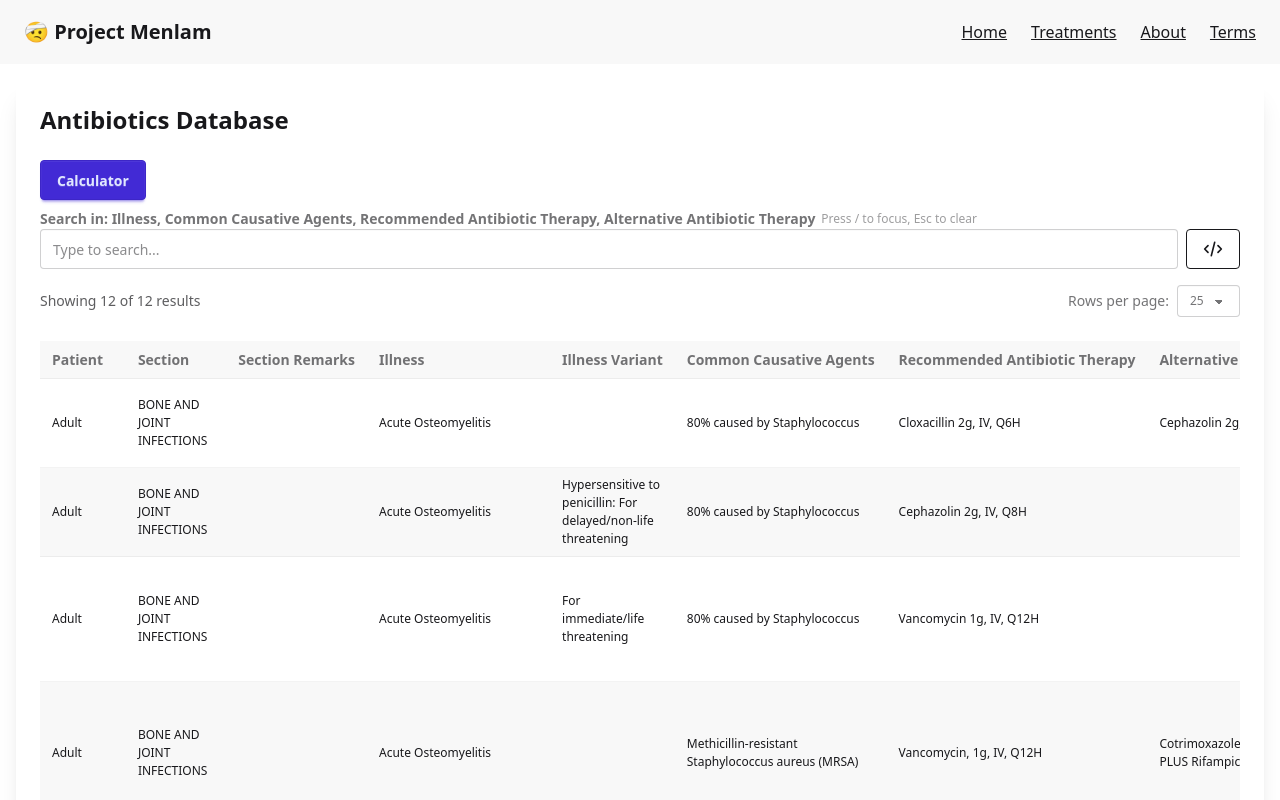
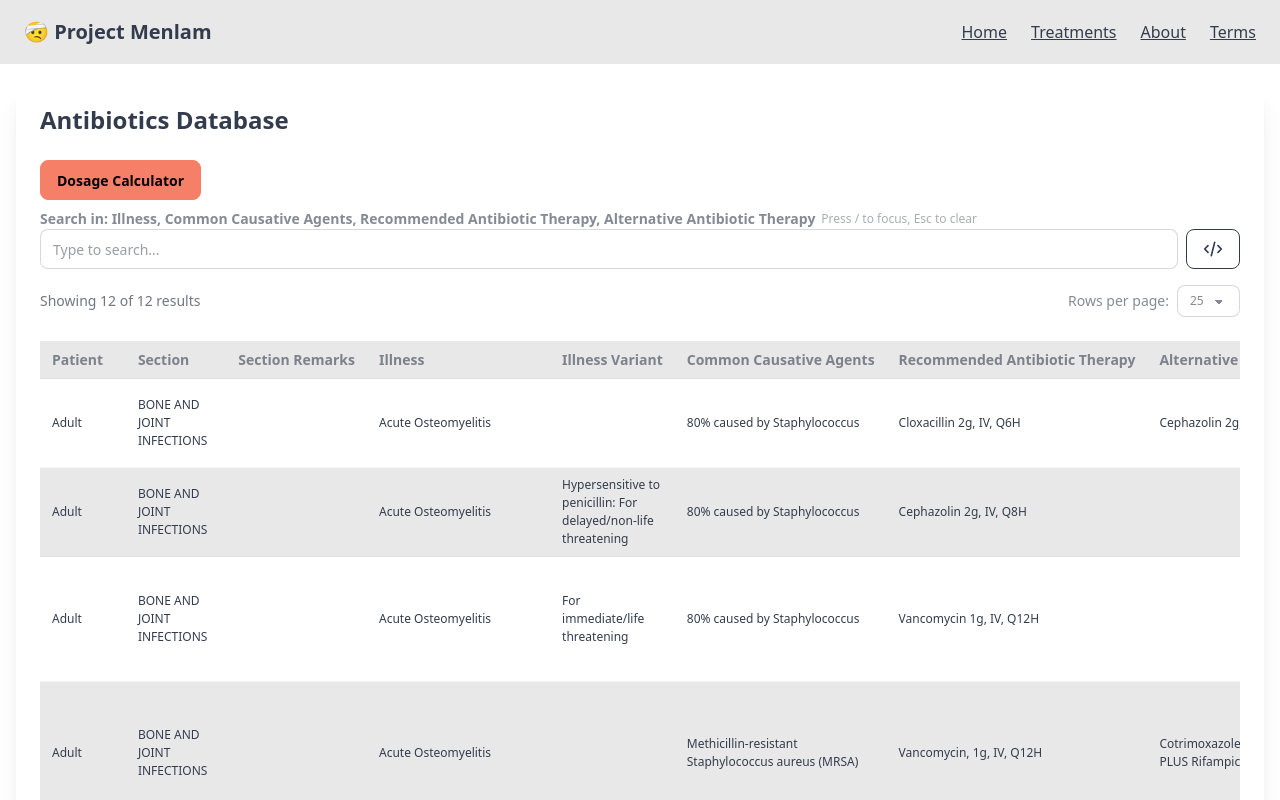
Before and after one commit to pselvana/menlam, a SvelteKit app: page /treatments/search in a window 1280 px wide. Shown: the top 800 px of the page. Built offline with nearby package versions, Linux system fonts and the light colour scheme.

Commit message:
Set themes. Change button styling. Rename calculator to dosagecalculator.

```diff
--- a/src/app.css
+++ b/src/app.css
@@ -1,2 +1,4 @@
 @import 'tailwindcss';
-@plugin 'daisyui';
+@plugin "daisyui" {
+  themes: emerald --default, emerald --prefersdark;
+}
--- a/src/lib/Calculator.svelte
+++ b/src/lib/DosageCalculator.svelte
@@ -29,7 +29,7 @@
     <input id="my-drawer" type="checkbox" class="drawer-toggle" />
     <div class="drawer-content">
         <!-- Page content here -->
-        <label for="my-drawer" class="drawer-button btn btn-primary">Calculator</label>
+        <label for="my-drawer" class="drawer-button btn btn-accent">Dosage Calculator</label>
     </div>
     <div class="drawer-side">
         <label for="my-drawer" aria-label="close sidebar" class="drawer-overlay"></label>
@@ -51,7 +51,7 @@
         <input id="dosage" bind:value={dosage} type="number" placeholder="Enter dosage in mg/kg" class="input input-bordered" />
         </div>
 
-        <button on:click={calculateDosage} class="btn btn-primary w-full">Calculate</button>
+        <button on:click={calculateDosage} class="btn btn-accent w-full">Calculate</button>
 
         <div class="mt-4 p-3 bg-base-100 rounded border border-base-300">
         {#if result}
--- a/src/routes/treatments/+page.svelte
+++ b/src/routes/treatments/+page.svelte
@@ -2,7 +2,7 @@
  <div class="p-6">
     <h1 class="text-3xl font-bold mb-4">Treatments</h1>
     <div class="flex flex-col gap-4">
-        <a href="/treatments/recommendation" class="btn btn-primary btn-lg">Browse by Recommendation</a>
-        <a href="/treatments/search" class="btn btn-secondary btn-lg">Search Treatments</a>
+        <a href="/treatments/recommendation" class="btn btn-outline btn-lg">Browse by Recommendation</a>
+        <a href="/treatments/search" class="btn btn-outline btn-lg">Search Treatments</a>
     </div>
  </div>
--- a/src/routes/treatments/recommendation/+page.svelte
+++ b/src/routes/treatments/recommendation/+page.svelte
@@ -1,7 +1,7 @@
 <script>
 	import { onMount } from 'svelte';
 	import { loadCSV } from '../csvLoader.js';
-	import Calculator from '$lib/Calculator.svelte';
+	import DosageCalculator from '$lib/DosageCalculator.svelte';
 
 	let csv = [];
 	let patients = [];
@@ -93,7 +93,7 @@
 	<div class="mt-2 flex flex-wrap gap-3">
 		{#each patients as p}
 			<button
-				class="btn {selectedPatient === p ? 'btn-accent' : 'btn-secondary'}"
+				class="btn {selectedPatient === p ? 'btn-secondary' : 'btn-outline'}"
 				on:click={() => choosePatient(p)}
 			>
 				{p}
@@ -107,7 +107,7 @@
 		<div class="mt-2 flex flex-wrap gap-3">
 			{#each sections as s}
 				<button
-					class="btn {selectedSection === s ? 'btn-accent' : 'btn-secondary'}"
+					class="btn {selectedSection === s ? 'btn-secondary' : 'btn-outline'}"
 					on:click={() => chooseSection(s)}
 				>
 					{s}
@@ -128,7 +128,7 @@
 		<div class="mt-2 flex flex-wrap gap-3">
 			{#each illnesses as ill}
 				<button
-					class="btn {selectedIllness === ill ? 'btn-accent' : 'btn-secondary'}"
+					class="btn {selectedIllness === ill ? 'btn-secondary' : 'btn-outline'}"
 					on:click={() => chooseIllness(ill)}
 				>
 					{ill}
@@ -143,7 +143,7 @@
 		<div class="mt-2 flex flex-col gap-3">
 			{#each variants as v}
 				<button
-					class="btn {selectedVariant === v? 'btn-accent' : 'btn-secondary'}"
+					class="btn {selectedVariant === v? 'btn-secondary' : 'btn-outline'}"
 					on:click={() => chooseVariant(v)}
 				>
                     <b>{v.variant || "No Variant"}</b>{v.agent ? `[Agent: ${v.agent}]` : ""}
@@ -155,7 +155,7 @@
 	{#if finalRows.length > 0}
 		<h2 class="mt-6 text-xl font-semibold">Treatment Details</h2>
 
-		<Calculator />
+		<DosageCalculator />
 
 		<div class="overflow-x-auto">
 			<table class="table mt-4 w-full table-zebra">
--- a/src/routes/treatments/search/+page.svelte
+++ b/src/routes/treatments/search/+page.svelte
@@ -1,7 +1,7 @@
 <script>
   import { onMount } from 'svelte';
   import Papa from 'papaparse';
-  import Calculator from '$lib/Calculator.svelte';
+  import DosageCalculator from '$lib/DosageCalculator.svelte';
 
   let data = [];
   let headers = [];
@@ -204,7 +204,7 @@
     <div class="card-body">
       <h2 class="card-title text-2xl mb-4">Antibiotics Database</h2>
 
-      <Calculator />
+      <DosageCalculator />
       {#if loading}
         <div class="flex justify-center items-center py-8">
           <span class="loading loading-spinner loading-lg"></span>
```
